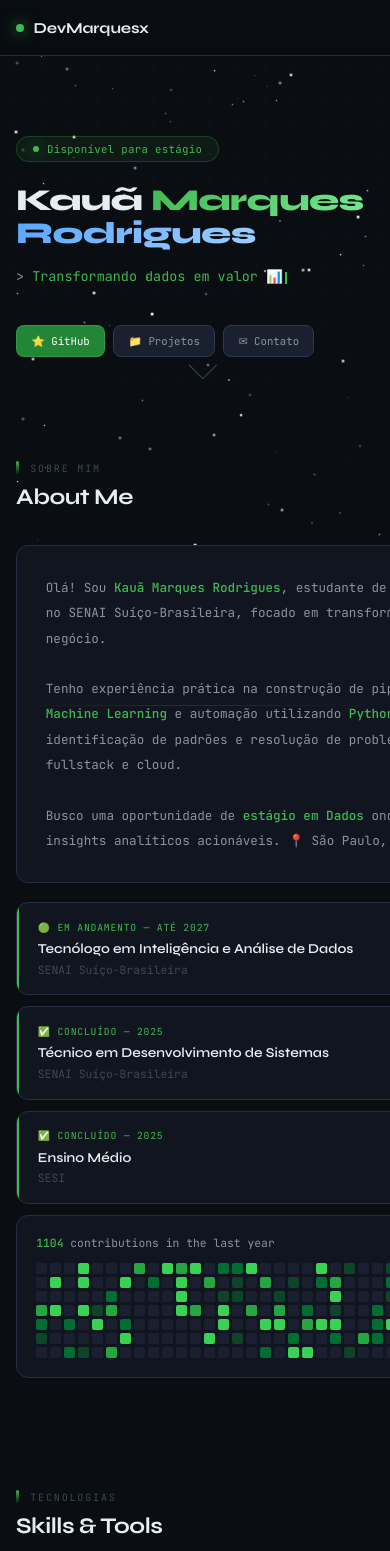
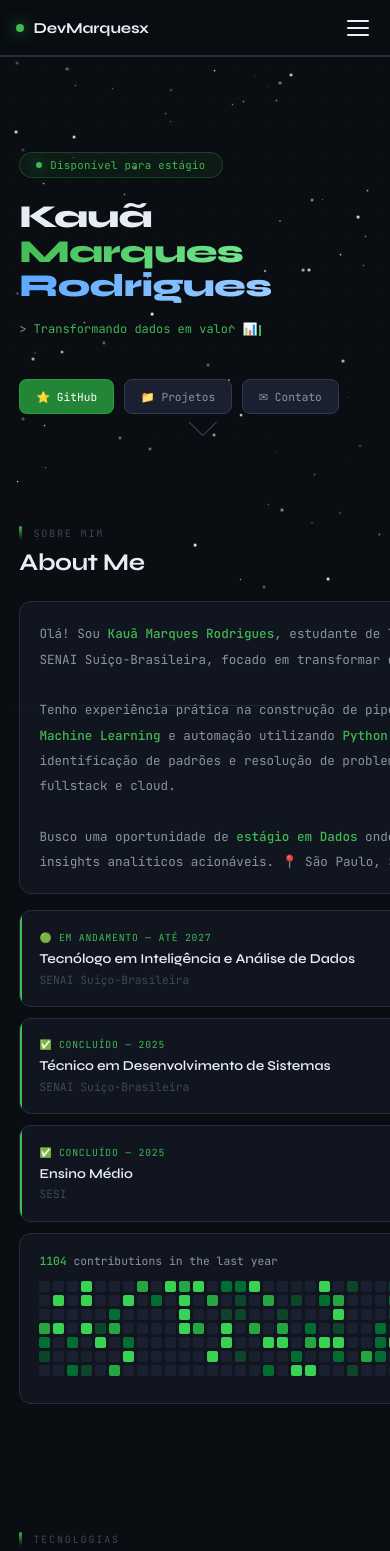
Before and after one commit to DevMarquesx/DevMarquesx.github.io, a plain HTML site: page index.html in a window 390 px wide. Shown: the top 1551 px of the page. Drawn offline with Linux system fonts and the light colour scheme.

Commit message:
Implement responsive menu and style adjustments
Added responsive menu toggle and adjusted styles for mobile view.

````diff
--- a/index.html
+++ b/index.html
@@ -92,6 +92,7 @@ nav {
   0%,100% { box-shadow: 0 0 6px var(--green); }
   50%      { box-shadow: 0 0 18px var(--green), 0 0 36px var(--green-glow); }
 }
+
 .nav-links { display: flex; gap: .1rem; list-style: none; }
 .nav-links a {
   font-size: .68rem; color: var(--text2); text-decoration: none;
@@ -100,6 +101,16 @@ nav {
   border: 1px solid transparent;
 }
 .nav-links a:hover { background: var(--bg3); color: var(--text); border-color: var(--border2); }
+
+.menu-toggle {
+  display: none;
+  flex-direction: column; gap: 5px;
+  cursor: pointer; padding: 5px;
+}
+.menu-toggle span {
+  display: block; width: 22px; height: 2px;
+  background: var(--text); transition: .3s; border-radius: 2px;
+}
 
 /* ── HERO ── */
 .hero {
@@ -273,13 +284,24 @@ section {
 .edu-name { font-family: 'Syne', sans-serif; font-weight: 600; font-size: .85rem; color: var(--text); margin-bottom: .2rem; line-height: 1.35; }
 .edu-school { font-size: .71rem; color: var(--text3); }
 
+/* CONTRIB GRAPH RESPONSIVE */
 .contrib-section {
   background: var(--bg2); border: 1px solid var(--border);
-  border-radius: var(--radius); padding: 1.2rem; margin-top: .7rem; overflow: hidden;
+  border-radius: var(--radius); padding: 1.2rem; margin-top: .7rem;
 }
 .contrib-title { font-size: .71rem; color: var(--text2); margin-bottom: .8rem; }
 .contrib-title span { color: var(--green); font-weight: 500; }
-.contrib-grid { display: flex; gap: 3px; overflow: hidden; }
+.contrib-wrap {
+  overflow-x: auto; /* Permite rolar no celular */
+  padding-bottom: 8px; /* Espaço para a scrollbar */
+  scrollbar-width: thin;
+  scrollbar-color: var(--border2) var(--bg);
+}
+.contrib-wrap::-webkit-scrollbar { height: 6px; }
+.contrib-wrap::-webkit-scrollbar-track { background: var(--bg); border-radius: 4px; }
+.contrib-wrap::-webkit-scrollbar-thumb { background: var(--border2); border-radius: 4px; }
+
+.contrib-grid { display: flex; gap: 3px; min-width: max-content; }
 .contrib-week { display: flex; flex-direction: column; gap: 3px; }
 .contrib-day {
   width: 11px; height: 11px; border-radius: 2px;
@@ -384,12 +406,8 @@ section {
   background: rgba(63,185,80,.1); color: var(--green);
   border: 1px solid rgba(63,185,80,.2);
 }
-.status-progress {
-  background: rgba(255,190,50,.08); color: #fbbf24;
-  border: 1px solid rgba(255,190,50,.2);
-}
+
 .status-dot { width: 5px; height: 5px; border-radius: 50%; background: currentColor; }
-
 .course-tags { display: flex; flex-wrap: wrap; gap: .3rem; margin-top: .2rem; }
 .course-tag {
   font-size: .6rem; padding: .1rem .45rem; border-radius: 20px;
@@ -493,31 +511,56 @@ footer span { color: var(--green); }
   to   { opacity: 1; transform: translateY(0); }
 }
 
-/* ── RESPONSIVE ── */
+/* ── RESPONSIVE PARA DISPOSITIVOS MÓVEIS ── */
 @media (max-width: 900px) {
   .skills-grid { grid-template-columns: repeat(2,1fr); }
 }
+
 @media (max-width: 768px) {
+  /* Menu responsivo (Hambúrguer) */
   nav { padding: 0 1rem; }
-  .nav-links a { font-size: .62rem; padding: .3rem .5rem; }
-  .hero { min-height: auto; padding: 5rem 1rem 3rem; }
+  .menu-toggle { display: flex; }
+  .nav-links {
+    position: absolute; top: 56px; left: 0; right: 0;
+    background: rgba(10,13,18,.98); backdrop-filter: blur(16px);
+    border-bottom: 1px solid var(--border);
+    flex-direction: column; gap: 0; padding: 0;
+    max-height: 0; overflow: hidden;
+    transition: max-height .3s cubic-bezier(0.4, 0, 0.2, 1);
+  }
+  .nav-links.active { max-height: 300px; }
+  .nav-links a {
+    font-size: .85rem; padding: 1rem; border-radius: 0;
+    border-bottom: 1px solid var(--border); width: 100%; display: block; text-align: center;
+  }
+  .nav-links li:last-child a { border-bottom: none; }
+  .nav-links a:hover { border-color: var(--border2); }
+
+  /* Ajustes Hero e Layout */
+  .hero { min-height: auto; padding: 6rem 1.2rem 3rem; }
   .hero-inner { grid-template-columns: 1fr; gap: 2rem; }
-  .hero-title { font-size: 2.2rem; }
-  .terminal { display: none; }
-  section { padding: 3.5rem 1rem; }
-  .sec-title { font-size: 1.4rem; }
-  .about-grid { grid-template-columns: 1fr; }
-  .projects-grid { grid-template-columns: 1fr; }
-  .contact-grid { grid-template-columns: 1fr; }
-  .hero-btns { gap: .5rem; }
-  .btn { font-size: .67rem; padding: .5rem .9rem; }
+  .hero-title { font-size: 2.3rem; }
+  .terminal { display: none; } /* Ocultar terminal p/ poupar espaço no celular */
+
+  section { padding: 4rem 1.2rem; }
+  .sec-title { font-size: 1.5rem; margin-bottom: 1.5rem; }
+
+  /* Grids para 1 coluna */
+  .about-grid, .projects-grid, .contact-grid { grid-template-columns: 1fr; gap: 1rem; }
+  .hero-btns { gap: .6rem; }
+  .btn { font-size: .7rem; padding: .6rem 1rem; }
 }
+
 @media (max-width: 580px) {
-  .skills-grid, .courses-grid, .idiomas-row { grid-template-columns: 1fr; }
-}
-@media (max-width: 480px) {
-  .nav-links { display: none; }
-  .hero-title { font-size: 1.9rem; }
+  /* Grids menores para 1 coluna */
+  .skills-grid, .courses-grid, .idiomas-row { grid-template-columns: 1fr; gap: 1rem; }
+  .hero-title { font-size: 2rem; }
+  .typing-wrapper { font-size: .75rem; }
+  .about-card, .edu-item, .skill-card, .course-card, .project-card, .contact-card {
+    padding: 1.2rem;
+  }
+  .project-name { font-size: .9rem; }
+  .contact-val { font-size: .7rem; }
 }
 </style>
 </head>
@@ -527,7 +570,14 @@ footer span { color: var(--green); }
 
 <nav>
   <div class="nav-brand"><div class="nav-dot"></div>DevMarquesx</div>
-  <ul class="nav-links">
+
+  <div class="menu-toggle" onclick="toggleMenu()">
+    <span></span>
+    <span></span>
+    <span></span>
+  </div>
+
+  <ul class="nav-links" id="nav-links">
     <li><a onclick="goTo('sobre')">about</a></li>
     <li><a onclick="goTo('skills')">skills</a></li>
     <li><a onclick="goTo('cursos')">cursos</a></li>
@@ -598,7 +648,9 @@ footer span { color: var(--green); }
       </div>
       <div class="contrib-section">
         <div class="contrib-title"><span id="contrib-count">0</span> contributions in the last year</div>
-        <div class="contrib-grid" id="contrib-grid"></div>
+        <div class="contrib-wrap">
+          <div class="contrib-grid" id="contrib-grid"></div>
+        </div>
       </div>
     </div>
   </div>
@@ -857,9 +909,15 @@ footer span { color: var(--green); }
 <div id="scroll-top" onclick="window.scrollTo({top:0,behavior:'smooth'})">↑</div>
 
 <script>
-// Nav scroll helper
+// Menu Responsivo Toggle
+function toggleMenu() {
+  document.getElementById('nav-links').classList.toggle('active');
+}
+
+// Nav scroll helper (e fechar menu ao clicar)
 function goTo(id) {
   document.getElementById(id).scrollIntoView({ behavior: 'smooth' });
+  document.getElementById('nav-links').classList.remove('active');
 }
 
 // Stars
@@ -975,5 +1033,3 @@ window.addEventListener('scroll', () => {
 </body>
 </html>
 ```eof
-
-A barra de Inglês agora está preenchida em 25%, igual à antiga barra de Espanhol. Mais alguma coisa que deseja ajustar?
````
